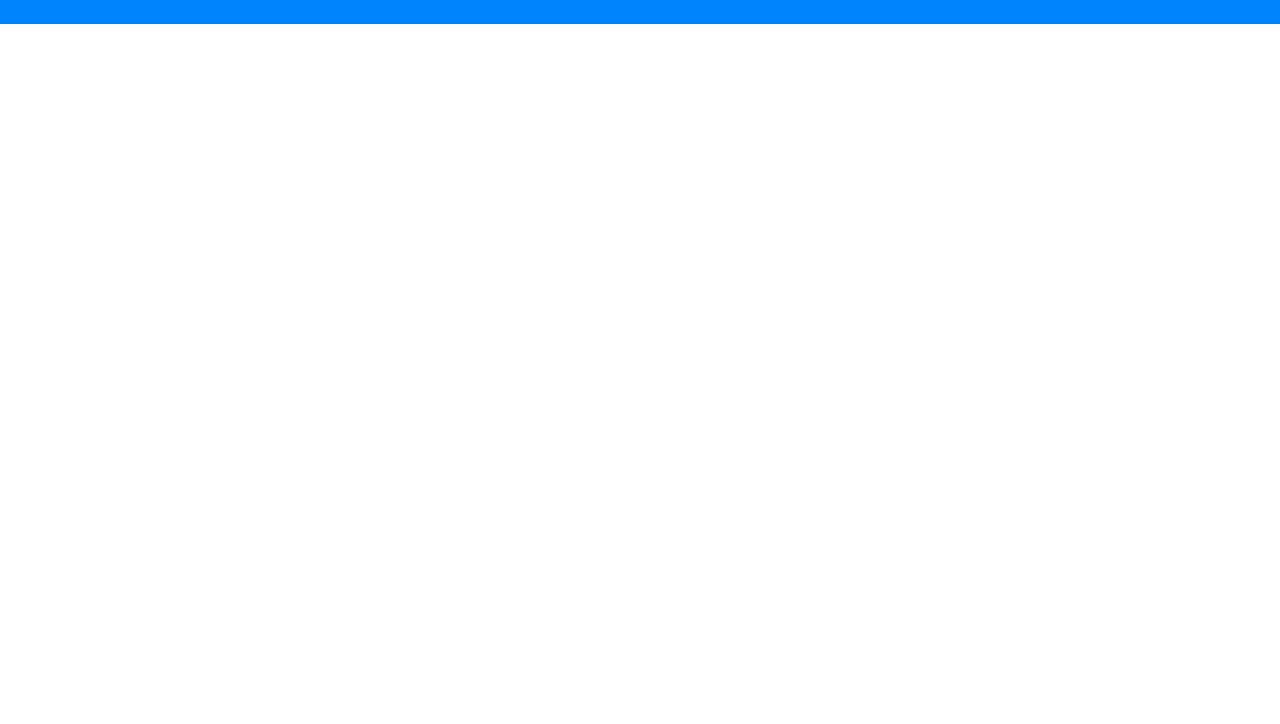
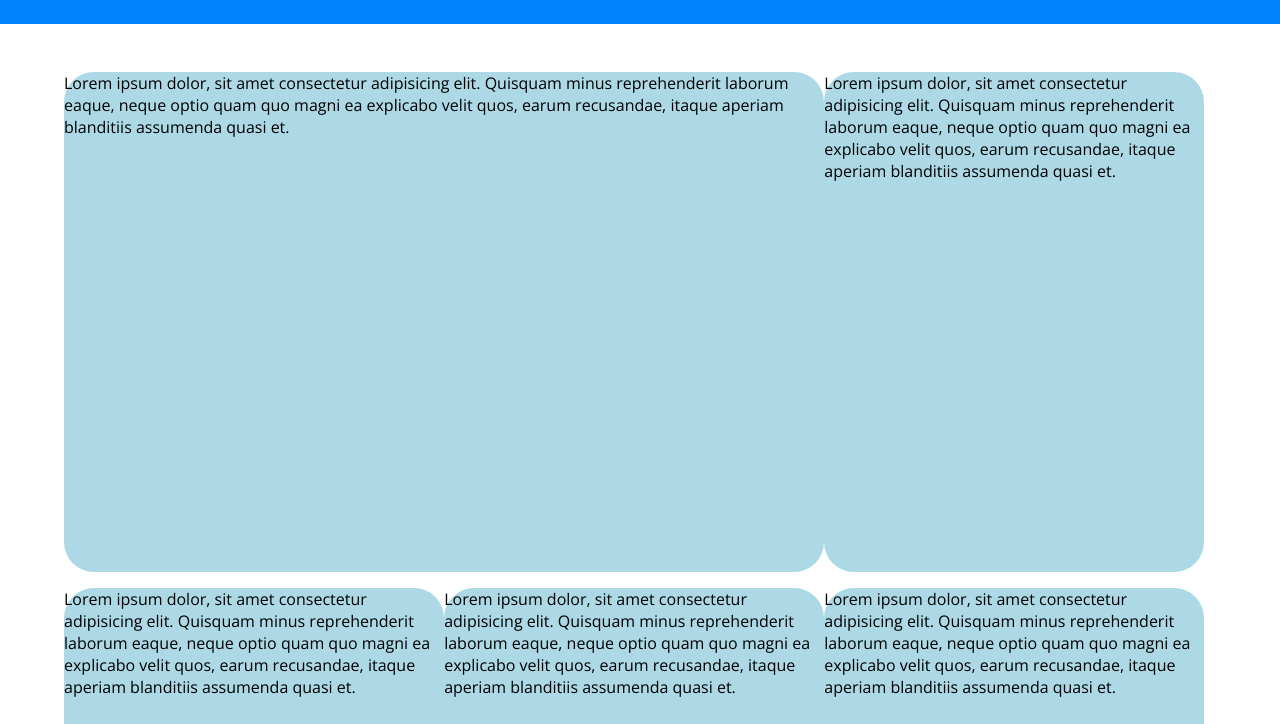
Before and after one commit to silvanoguel/htmlcss-responsive-layout, a plain HTML site: page index.html in a window 1280 px wide. Shown: the part 76-800 px from the top of the page. Drawn offline with nearby package versions, Linux system fonts and the light colour scheme.

Commit message:
add:demo section media query

```diff
--- a/css/style.css
+++ b/css/style.css
@@ -10,7 +10,6 @@
 body {
     font-family: 'Open Sans', sans-serif;
 }
-
 
 /* Utilities */
 
@@ -27,6 +26,14 @@ body {
     justify-content: space-between;
 }
 
+.margin-top2rem {
+    margin-top: 2rem;
+}
+
+.margin-top1rem {
+    margin-top: 1rem;
+}
+
 /* HEADER */
 header {
     height: 100px;
@@ -39,9 +46,38 @@ header .menu {
     display: none;
 }
 
+/* MAIN */
+
+.card {
+    /* debug */
+    height: 500px;
+    background-color: lightblue;
+    border-radius: 30px;
+}
+
+.row1 {
+    flex-direction: column;
+}
+
 /* Media Queries */
 
 @media screen and (min-width:768px) {
+    .col-66 {
+        width: calc(100%);
+    }
+    .col-33 {
+        width: calc(100%);
+    }
+    .col-66 {
+        width: 66%;
+    }
+    .col-33 {
+        width: 33%;
+    }
+    .row1 {
+        flex-direction: row;
+        flex-wrap: wrap;
 
+    }
 
 }
--- a/index.html
+++ b/index.html
@@ -39,7 +39,39 @@
 
 
     <!-- MAIN -->
-    <main>
+    <main class="margin-top2rem">
+        <!-- Demo section -->
+        <section class="container-90">
+            <div class="row1 flex">
+                <div class="col-66 margin-top1rem">
+                    <div class="card">
+                        <p>Lorem ipsum dolor, sit amet consectetur adipisicing elit. Quisquam minus reprehenderit laborum eaque, neque optio quam quo magni ea explicabo velit quos, earum recusandae, itaque aperiam blanditiis assumenda quasi et.</p>
+                    </div>
+                </div>
+                <div class="col-33 margin-top1rem">
+                    <div class="card">
+                        <p>Lorem ipsum dolor, sit amet consectetur adipisicing elit. Quisquam minus reprehenderit laborum eaque, neque optio quam quo magni ea explicabo velit quos, earum recusandae, itaque aperiam blanditiis assumenda quasi et.</p>
+                    </div>
+                </div>
+                <div class="col-33 margin-top1rem">
+                    <div class="card">
+                        <p>Lorem ipsum dolor, sit amet consectetur adipisicing elit. Quisquam minus reprehenderit laborum eaque, neque optio quam quo magni ea explicabo velit quos, earum recusandae, itaque aperiam blanditiis assumenda quasi et.</p>
+                    </div>
+                </div>
+                <div class="col-33 margin-top1rem">
+                    <div class="card">
+                        <p>Lorem ipsum dolor, sit amet consectetur adipisicing elit. Quisquam minus reprehenderit laborum eaque, neque optio quam quo magni ea explicabo velit quos, earum recusandae, itaque aperiam blanditiis assumenda quasi et.</p>
+                    </div>
+                </div>
+                <div class="col-33 margin-top1rem">
+                    <div class="card">
+                        <p>Lorem ipsum dolor, sit amet consectetur adipisicing elit. Quisquam minus reprehenderit laborum eaque, neque optio quam quo magni ea explicabo velit quos, earum recusandae, itaque aperiam blanditiis assumenda quasi et.</p>
+                    </div>
+                </div>
+            </div>
+
+        </section>
+        <!-- /Demo section -->
 
     </main>
     <!-- /MAIN -->
```
